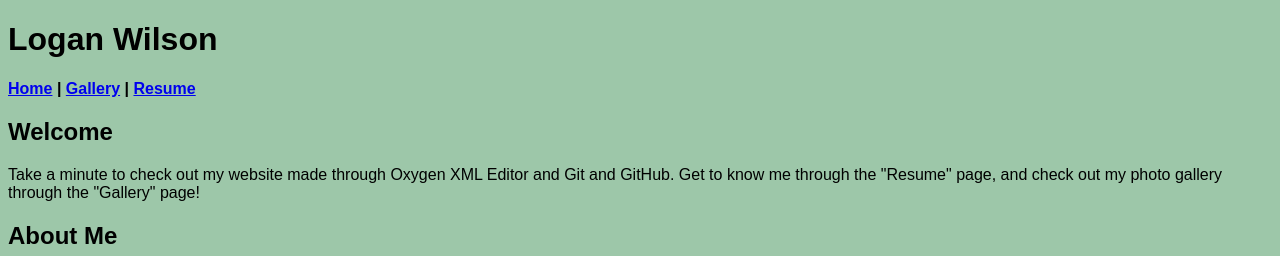
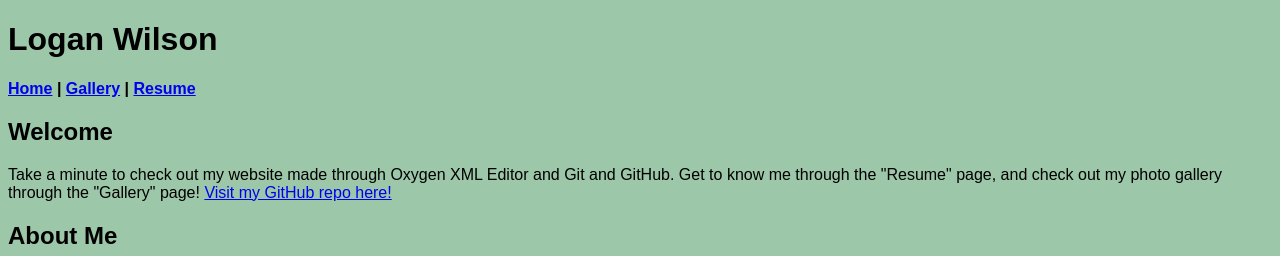
Before and after one commit to loganwilson7/portfolio, a plain HTML site: page docs/index.html in a window 1280 px wide. Shown: the top 256 px of the page. Drawn offline with Linux system fonts and the light colour scheme.

Commit message:
updates to website

```diff
--- a/docs/index.html
+++ b/docs/index.html
@@ -28,7 +28,7 @@
         <section><h2>Welcome</h2>
         <p>Take a minute to check out my website made through Oxygen XML Editor and Git and GitHub.
             Get to know me through the "Resume" page, and check out my photo gallery through the
-            "Gallery" page! </p>
+            "Gallery" page! <a href="https://github.com/loganwilson7/portfolio.git">Visit my GitHub repo here!</a> </p>
         </section>
 
         <section><h2>About Me</h2></section>
```
